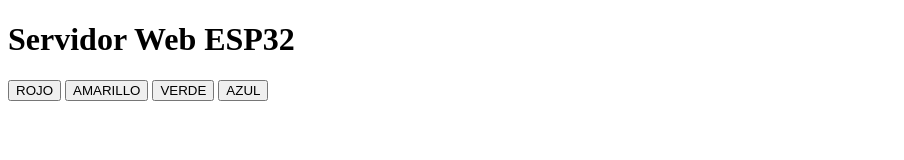
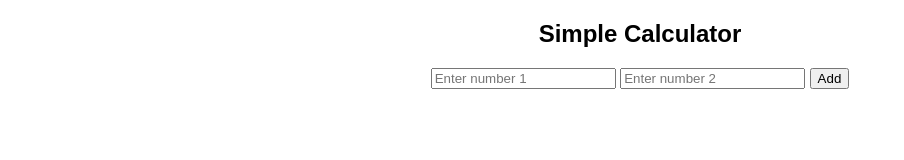
Before and after one commit to JimmyBakir3/monitoreo, a plain HTML site: page index.html in a window 1280 px wide. Shown: the whole page, without its empty margins (0-904 px from the left). Drawn offline with Linux system fonts and the light colour scheme.

Commit message:
Update index.html

```diff
--- a/index.html
+++ b/index.html
@@ -1,19 +1,34 @@
 <!DOCTYPE html>
 <html lang="en">
+<head>
+<meta charset="UTF-8">
+<meta name="viewport" content="width=device-width, initial-scale=1.0">
+<title>Simple Calculator</title>
+<style>
+    body {
+        font-family: Arial, sans-serif;
+        text-align: center;
+    }
+    #result {
+        margin-top: 20px;
+        font-size: 24px;
+    }
+</style>
+</head>
+<body>
+    <h2>Simple Calculator</h2>
+    <input type="number" id="num1" placeholder="Enter number 1">
+    <input type="number" id="num2" placeholder="Enter number 2">
+    <button onclick="addNumbers()">Add</button>
+    <div id="result"></div>
 
-<head>
-    <title>Servidor Web ESP32</title>
-</head>
-
-<body>
-    <h1>Servidor Web ESP32</h1>
-
-    <form action="#" method="post">
-        <input type="submit" name="color" value="ROJO">
-        <input type="submit" name="color" value="AMARILLO">
-        <input type="submit" name="color" value="VERDE">
-        <input type="submit" name="color" value="AZUL">
-    </form>
+    <script>
+        function addNumbers() {
+            var num1 = parseFloat(document.getElementById('num1').value);
+            var num2 = parseFloat(document.getElementById('num2').value);
+            var result = num1 + num2;
+            document.getElementById('result').innerText = 'Result: ' + result;
+        }
+    </script>
 </body>
-
 </html>
```
